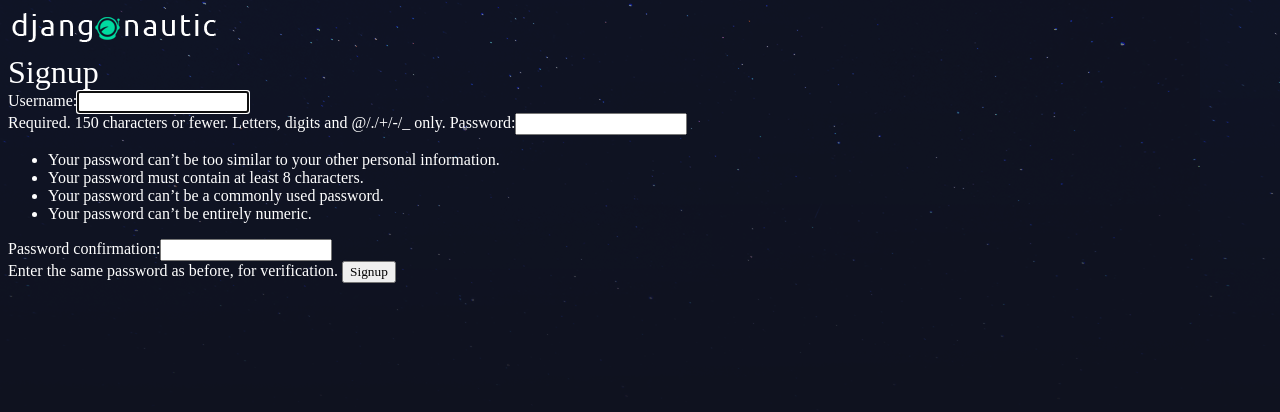
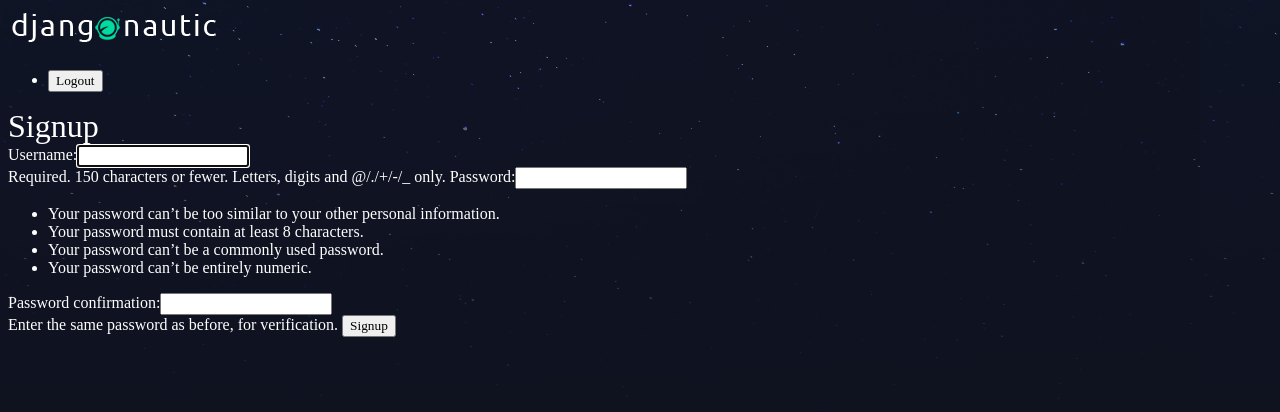
Before and after one commit to jvaque/NetNinjaDjangoTutorial, a Django app: page /accounts/signup/ in a window 1280 px wide. Shown: the top 412 px of the page. Run offline with Django 3.2, Linux system fonts and the light colour scheme.

Commit message:
Django Tutorial #23 - logging users out
Log users out of the application
https://www.youtube.com/watch?v=M2pSOofa_Qo

```diff
--- a/djangonautic/accounts/urls.py
+++ b/djangonautic/accounts/urls.py
@@ -6,4 +6,5 @@ app_name = 'accounts'
 urlpatterns = [
     path('signup/', views.signup_view, name="signup"),
     path('login/', views.login_view, name="login"),
+    path('logout/', views.logout_view, name="logout"),
 ]
--- a/djangonautic/accounts/views.py
+++ b/djangonautic/accounts/views.py
@@ -1,6 +1,6 @@
 from django.shortcuts import render, redirect
 from django.contrib.auth.forms import UserCreationForm, AuthenticationForm
-from django.contrib.auth import login
+from django.contrib.auth import login, logout
 
 # Create your views here.
 def signup_view(request):
@@ -31,3 +31,8 @@ def login_view(request):
         form = AuthenticationForm()
 
     return render(request, 'accounts/login.html', {'form': form})
+
+def logout_view(request):
+    if (request.method == 'POST'):
+        logout(request)
+        return redirect('articles:list')
--- a/djangonautic/templates/base_layout.html
+++ b/djangonautic/templates/base_layout.html
@@ -11,6 +11,16 @@
 <body>
     <header class="wrapper">
         <h1><a href="{% url 'articles:list' %}"><img src="{% static 'logo.png' %}" alt="djangonautic"/></a></h1>
+        <nav>
+            <ul>
+                <li>
+                    <form class="logout-link" action="{% url 'accounts:logout' %}" method="POST">
+                        {% csrf_token %}
+                        <button type="submit">Logout</button>
+                    </form>
+                </li>
+            </ul>
+        </nav>
     </header>
     <div class="wrapper">
         {% block content %}
```
